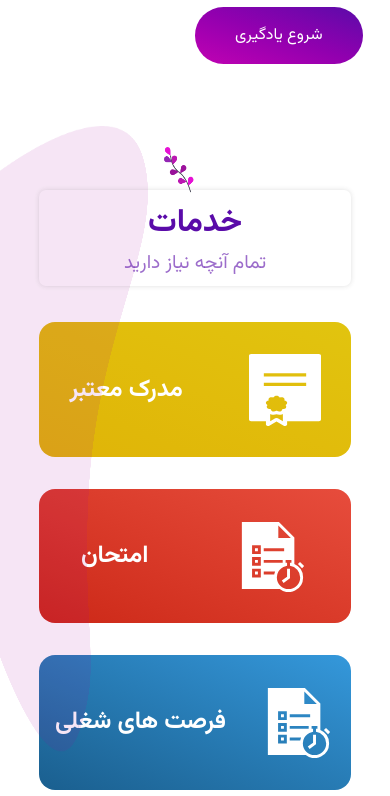
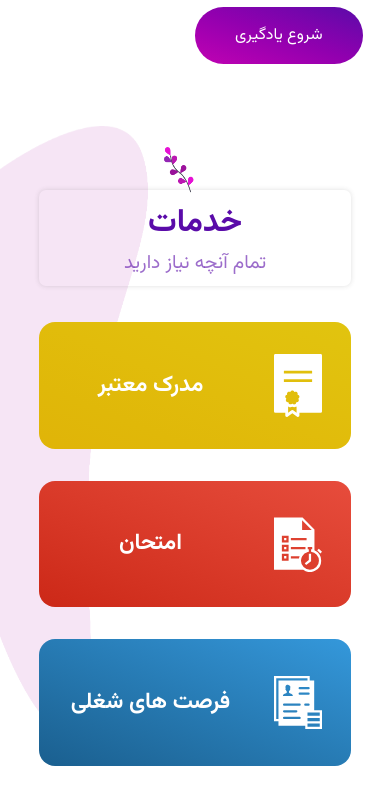
Before and after one commit to alimooo1/Sadrun_Project, a React (Vite) app in the folder sadrun-project/: page /landing in a window 390 px wide. Shown: the part 860-1656 px from the top of the page. Built offline with nearby package versions, Linux system fonts and the light colour scheme.

Commit message:
add styles to small screen size

```diff
--- a/sadrun-project/src/App.jsx
+++ b/sadrun-project/src/App.jsx
@@ -1,8 +1,10 @@
 import React from "react";
-
+import ServiceCart from "./components/ServiceCart/ServiceCard";
 function App() {
   return (
-    <div className="App"></div>
+    <div className="App">
+      <ServiceCart />
+    </div>
   );
 }
 
--- a/sadrun-project/src/components/ServiceCart/ServiceCard.jsx
+++ b/sadrun-project/src/components/ServiceCart/ServiceCard.jsx
@@ -22,11 +22,11 @@ const serviceList = [
   },
   {
     title: "فرصت های شغلی",
-    img: exam,
+    img: opportunities,
   },
   {
     title: "مشاوره",
-    img: exam,
+    img: counseling,
   },
 ];
 
@@ -68,7 +68,9 @@ export default ServiceCard;
 const ServiceItem = (props) => {
   return (
     <div className="cart">
-      <img src={props.img} alt={props.title} />
+      <span className="cartImg">
+        <img src={props.img} alt={props.title} />
+      </span>
       <span>{props.title}</span>
     </div>
   );
--- a/sadrun-project/src/components/ServiceCart/ServiceCart.scss
+++ b/sadrun-project/src/components/ServiceCart/ServiceCart.scss
@@ -18,7 +18,7 @@
 .service_carts {
   display: grid;
   gap: 2rem;
-  @include max-width(small){
+  @include max-width($breakpoint:small){
     width: 80%;
   }
 
@@ -42,12 +42,17 @@
 
 .cart {
   border-radius: 1rem;
-  display: flex;
-  justify-content: space-around;
-  align-items: center;
-  padding-block: 10%;
+  display: grid;
+  grid-template-columns:1fr 70% ;
+  grid-template-rows: repeat(1,fr);
+  text-align: center;
+  padding:10% 1rem;
+   @include min-width($breakpoint: medium) {
+    grid-template-columns:1fr 75% ;
+    padding:8% 1rem;
+  }
    @include min-width($breakpoint: x-large) {
-    padding:2.2rem 1.6rem;
+    padding:2.2rem 1.4rem;
   }
 
 
@@ -94,21 +99,33 @@
       #9b59b6
     );
   }
+.cartImg{
+  @include size(4.5rem, 4.5rem);
+  display: flex;
+  flex-direction: column;
+  justify-content: center;
+  align-items: center;
+  padding: 0.5rem;
+  img {
+    width: 100%;
+  }
+  @include max-width($breakpoint: medium){
+    @include size(4rem, 4rem);
+  };
 
-  img {
-    @include size(4.5rem, 4.5rem);
-  }
+}
+
 
   span {
-    @include typography($secondary-font-family, 1.5rem, #fff);
+    @include typography($secondary-font-family, 1.4rem, #fff);
     font-weight: bold;
     margin-right: 5px;
 
     @include min-width($breakpoint: medium) {
-   @include typography($secondary-font-family, 1rem, #fff);
+   @include typography($secondary-font-family, 0.8rem, #fff);
   }
   @include min-width($breakpoint: large) {
-    @include typography($secondary-font-family, 1.3rem, #fff);
+    @include typography($secondary-font-family, 1.1rem, #fff);
   }
   @include min-width($breakpoint: x-large) {
     @include typography($secondary-font-family, 1.3rem, #fff);
@@ -121,6 +138,9 @@
 .path {
   @include size(38%, 75%);
   @include position(absolute, $top: -6rem, $left: 0rem);
+  @include max-width($breakpoint:small){
+    z-index: -88;
+  }
 }
 
 .girlFlowerSet {
@@ -150,6 +170,10 @@
   -moz-box-shadow: 0px 0px 5px 0px rgba(57, 57, 57, 0.16);
   border-radius: 7px;
   padding: 0.5rem 2rem;
+  fill: #fff;
+  // @include max-width($breakpoint:small){
+  //   z-index: 2;
+  // }
   text-align: center;
 
   h2 {
```
